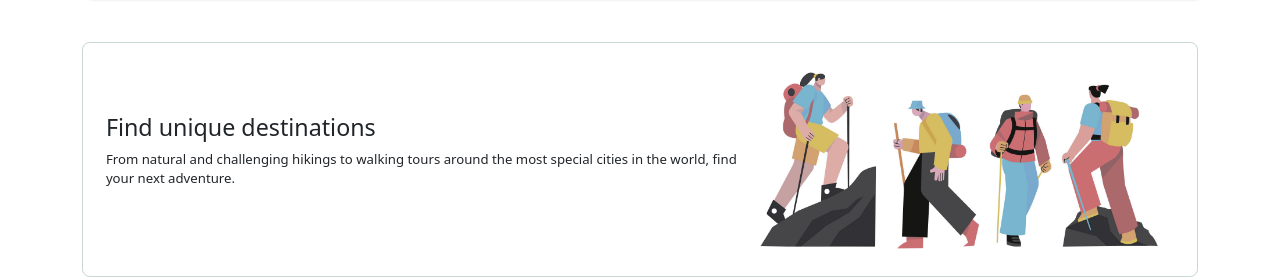
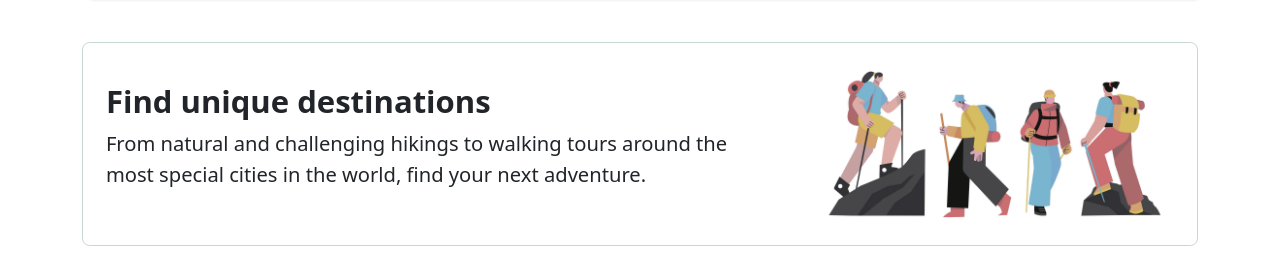
Before and after one commit to LAQNT/VenturoClient, a React (Create React App) app: page /home in a window 1280 px wide. Shown: the part 521-800 px from the top of the page. Built offline with nearby package versions, Linux system fonts and the light colour scheme; no server answers.

Commit message:
minorFixes

```diff
--- a/src/components/Booking/Booking.jsx
+++ b/src/components/Booking/Booking.jsx
@@ -18,9 +18,6 @@ const Booking = ({ tour, avgRating }) => {
 
   const { username, id, email, token } = useContext(AuthContext);
 
-  console.log(id);
-  console.log(email);
-  console.log(username);
   const [booking, setBooking] = useState({
     userId: id,
     userEmail: email,
@@ -65,7 +62,6 @@ const Booking = ({ tour, avgRating }) => {
       alert(error.message);
     }
 
-    console.log(booking);
     navigate("/bookedTour");
   };
 
--- a/src/components/TourReviews/TourReviews.jsx
+++ b/src/components/TourReviews/TourReviews.jsx
@@ -56,8 +56,8 @@ function TourReviews() {
       if (!result.ok) {
         alert(result.message);
         setAllReviews([reviewObj, ...allReviews]);
+        reviewMsgRef.current.value = "";
       } else {
-        reviewMsgRef.current.value = "";
         setTourRating(null);
       }
     } catch (error) {
--- a/src/pages/TourDetails.jsx
+++ b/src/pages/TourDetails.jsx
@@ -32,7 +32,6 @@ const TourDetails = () => {
   }, [tour]);
 
   const { totalRating, avgRating } = calculateAvgRating(reviews);
-  console.log(totalRating);
 
   return (
     <>
--- a/src/styles/home.css
+++ b/src/styles/home.css
@@ -21,6 +21,8 @@
 
 .offers-card {
   display: flex;
+  justify-content: space-between;
+  gap: 2rem;
   align-items: center;
   text-align: center;
   border: 1px solid rgb(199, 215, 210);
@@ -30,16 +32,21 @@
 }
 
 .offers-card img {
-  max-height: 12rem;
+  max-height: 10rem;
   object-fit: fill;
 }
 
 .offers-card p {
-  font-size: 0.85rem;
+  font-size: 1.3rem;
 }
 
 .offers-card-subtitle {
   text-align: left;
+}
+
+.offers-card-subtitle h4 {
+  font-weight: 600;
+  font-size: 2rem;
 }
 
 .services-list {
--- a/src/styles/tour-details.css
+++ b/src/styles/tour-details.css
@@ -13,8 +13,9 @@
 }
 
 .tour-details-img-container img {
+  height: 100% !important;
+  /* object-fit: fill; */
   width: 100%;
-  height: 100%;
   margin-bottom: 2rem;
   height: 20rem;
 }
```
